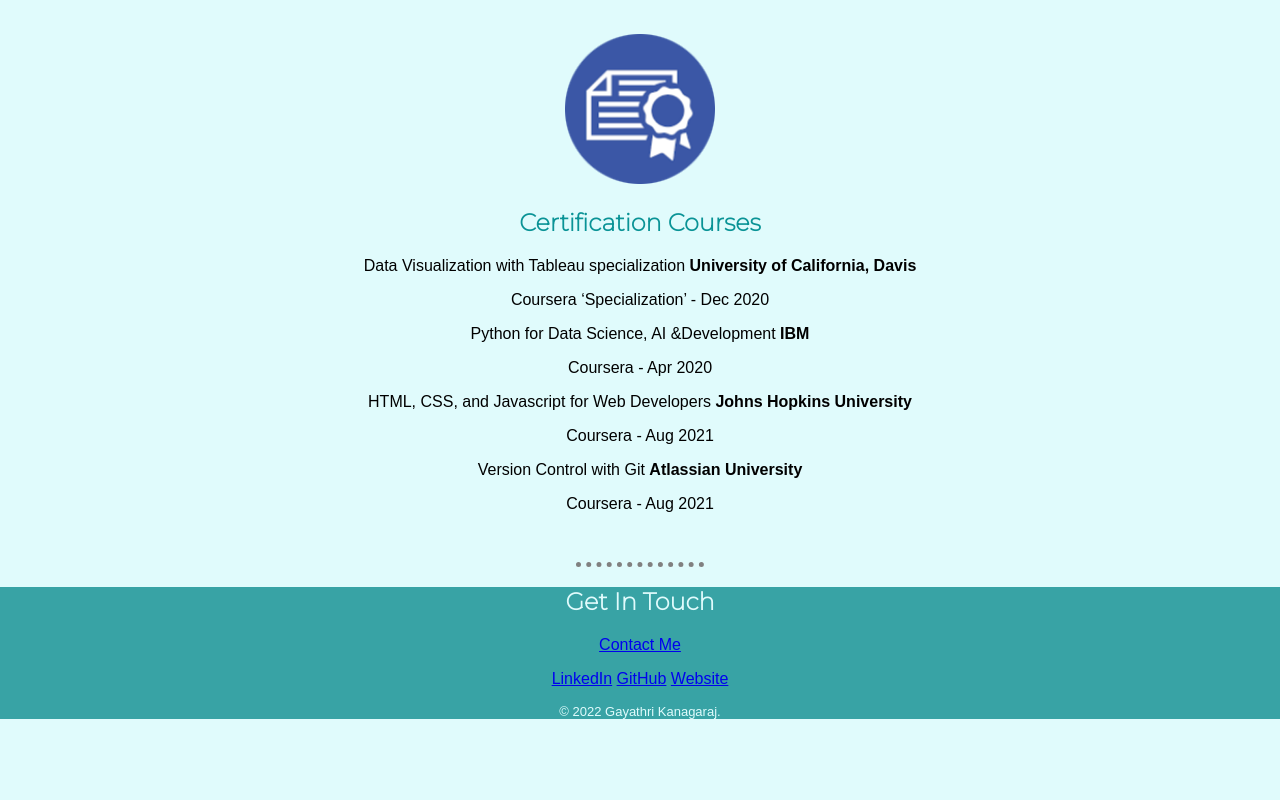
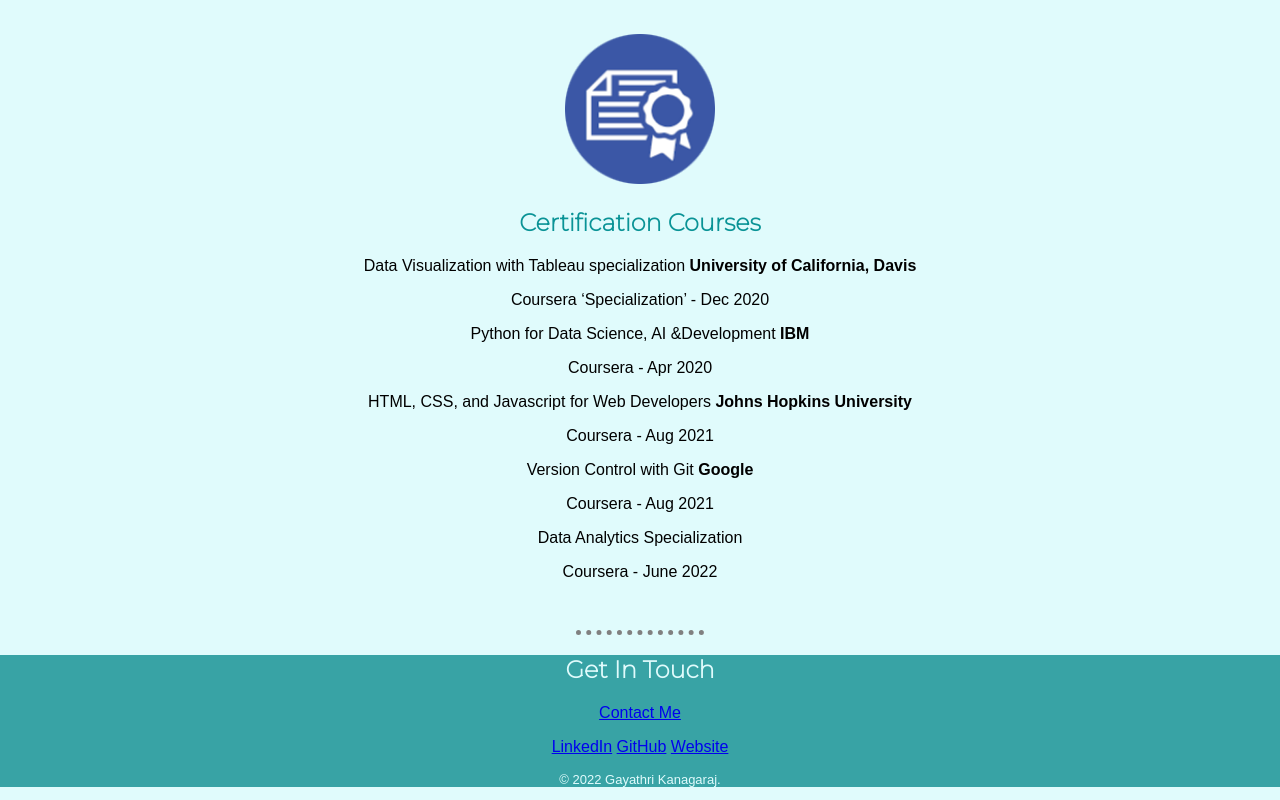
Before and after one commit to Gaya1858/CSS-Personal-Site, a plain HTML site: page index.html in a window 1280 px wide. Shown: the part 1481-2281 px from the top of the page. Before the commit the page ends 2213 px from the top, so only its background shows below. Drawn offline with Linux system fonts and the light colour scheme.

Commit message:
Update index.html
added google certificates

```diff
--- a/index.html
+++ b/index.html
@@ -85,8 +85,12 @@
             <p>Coursera - Aug 2021</p>
 
         </p>
-        <p>Version Control with Git <strong>Atlassian University</strong>
+        <p>Version Control with Git <strong>Google</strong>
             <p>Coursera - Aug 2021</p>
+
+        </p>
+        <p>Data Analytics Specialization</strong>
+            <p>Coursera - June 2022</p>
 
         </p>
 
```
